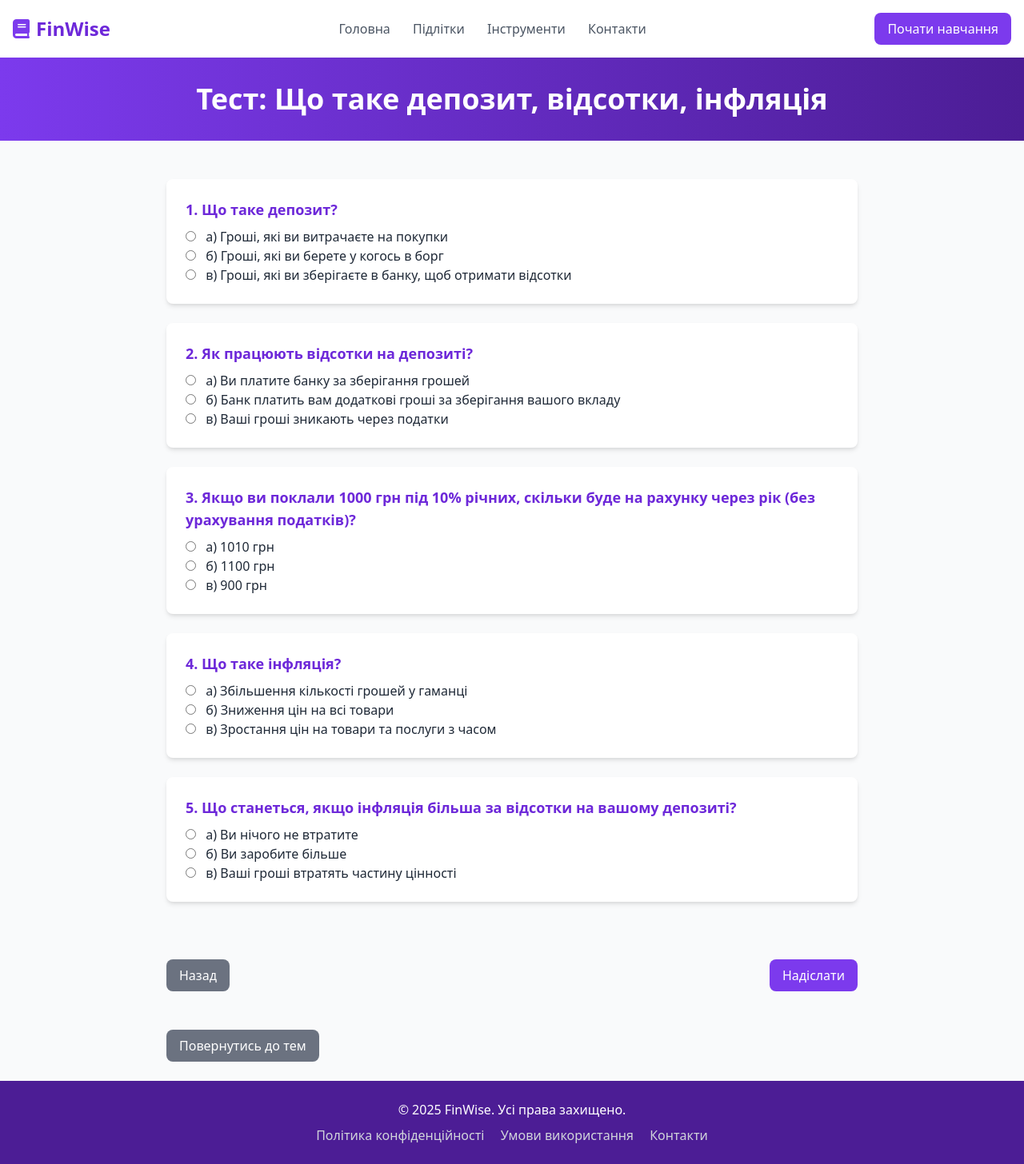
After one commit to abrykoss/FinWise, a Flask app: page /teens/courses/deposit/test in a window 1280 px wide. The commit adds this page. Shown: the whole page at 80% size. Run offline with Flask 3, Linux system fonts and the light colour scheme.

Commit message:
made function for checking tests universal and added two themes for teens

```diff
--- a/app.py
+++ b/app.py
@@ -2,13 +2,18 @@ from flask import Flask, render_template, session, redirect, url_for, request, j
 
 app = Flask(__name__)
 app.secret_key = 'your_secret_key_here'  # Додайте реальний секретний ключ
-
 
 # Головна сторінка з вибором режиму
 @app.route('/')
 def index():
     return render_template('index.html')
 
+# Словник із правильними відповідями для кожного тесту
+CORRECT_ANSWERS = {
+    'budget': {'q1': 'b', 'q2': 'b', 'q3': 'b', 'q4': 'b', 'q5': 'b'},
+    'taxes': {'q1': 'b', 'q2': 'b', 'q3': 'b', 'q4': 'b', 'q5': 'b'},
+    'deposit': {'q1': 'c', 'q2': 'b', 'q3': 'b', 'q4': 'c', 'q5': 'c'},
+}
 
 # Режим для підлітків
 @app.route('/teens')
@@ -35,7 +40,7 @@ def teens():
     # Розрахунок прогресу
     completed = session['progress']['completed_topics']
     total_topics = len(session['progress']['topics'])
-    progress_percentage = round((completed / total_topics) * 100)
+    progress_percentage = round((completed / total_topics) * 100) if total_topics > 0 else 0
     total_score = session['progress']['total_score']
 
     return render_template(
@@ -47,27 +52,35 @@ def teens():
 
 
 # Обробка результатів тесту
-@app.route('/submit-budget-test', methods=['POST'])
-def submit_budget_test():
+@app.route('/submit-test/<topic>', methods=['POST'])
+def submit_test(topic):
+    if topic not in CORRECT_ANSWERS:
+        return jsonify({'error': 'Невірна тема'}), 400
+
     data = request.json
     score = 0
-    correct_answers = {
-        'q1': 'b', 'q2': 'b', 'q3': 'b', 'q4': 'b', 'q5': 'b'
-    }
+    correct_answers = CORRECT_ANSWERS[topic]
 
     # Перевірка відповідей
     for q, answer in data.items():
         if answer == correct_answers.get(q):
             score += 2
 
-    # Оновлення прогресу
-    if not session['progress']['topics']['budget']['completed']:
+    # Якщо тест уже був пройдений, віднімаємо попередню оцінку з total_score
+    if session['progress']['topics'][topic]['completed']:
+        previous_score = session['progress']['topics'][topic]['score']
+        session['progress']['total_score'] -= previous_score
+    else:
+        # Якщо тест проходиться вперше, збільшуємо кількість завершених тем
         session['progress']['completed_topics'] += 1
-        session['progress']['total_score'] += score
-        session.modified = True
 
-    session['progress']['topics']['budget']['completed'] = True
-    session['progress']['topics']['budget']['score'] = score
+    session['progress']['topics'][topic]['completed'] = True
+    session['progress']['topics'][topic]['score'] = score
+    session['progress']['total_score'] += score
+
+    if session['progress']['total_score'] < 0:
+        session['progress']['total_score'] = 0
+
     session.modified = True
 
     return jsonify({
@@ -161,13 +174,13 @@ def teens_course_pyramid():
 def teens_budget_test():
     return render_template('teens_budget_test.html')
 
-# @app.route('/teens/courses/taxes/test')
-# def teens_course_taxes():
-#     return render_template('teens_taxes.html')
+@app.route('/teens/courses/taxes/test')
+def teens_taxes_test():
+    return render_template('teens_taxes_test.html')
 
-# @app.route('/teens/courses/deposit/test')
-# def teens_course_deposit():
-#     return render_template('teens_deposit.html')
+@app.route('/teens/courses/deposit/test')
+def teens_deposit_test():
+    return render_template('teens_deposit_test.html')
 
 # @app.route('/teens/courses/credit/test')
 # def teens_course_credit():
--- /dev/null
+++ b/templates/teens_deposit_test.html
@@ -0,0 +1,166 @@
+<!DOCTYPE html>
+<html lang="uk">
+<head>
+    <meta charset="UTF-8">
+    <meta name="viewport" content="width=device-width, initial-scale=1.0">
+    <title>FinWise - Тест: Що таке депозит, відсотки, інфляція</title>
+    <link href="https://cdn.jsdelivr.net/npm/tailwindcss@2.2.19/dist/tailwind.min.css" rel="stylesheet">
+    <link rel="stylesheet" href="https://cdnjs.cloudflare.com/ajax/libs/font-awesome/6.0.0-beta3/css/all.min.css">
+    <link rel="stylesheet" href="{{ url_for('static', filename='css/styles.css') }}">
+</head>
+<body class="bg-gray-50 text-gray-800">
+    <!-- Навігація -->
+    <nav class="bg-white shadow-md py-4">
+        <div class="max-w-7xl mx-auto px-4 flex justify-between items-center">
+            <div class="flex items-center space-x-2">
+                <i class="fas fa-book text-2xl text-purple-600"></i>
+                <h1 class="text-2xl font-bold text-purple-700">FinWise</h1>
+            </div>
+            <div class="space-x-6">
+                <a href="/" class="text-gray-600 hover:text-purple-600">Головна</a>
+                <a href="/teens" class="text-gray-600 hover:text-purple-600">Підлітки</a>
+                <a href="/tools" class="text-gray-600 hover:text-purple-600">Інструменти</a>
+                <a href="/contact" class="text-gray-600 hover:text-purple-600">Контакти</a>
+            </div>
+            <a href="/get-started" class="bg-purple-600 text-white py-2 px-4 rounded-lg hover:bg-purple-800 transition-colors">Почати навчання</a>
+        </div>
+    </nav>
+
+    <!-- Заголовок -->
+    <header class="bg-gradient-to-r from-purple-600 to-purple-900 text-white py-8 text-center">
+        <h1 class="text-3xl md:text-4xl font-bold">Тест: Що таке депозит, відсотки, інфляція</h1>
+    </header>
+
+    <!-- Форма тесту -->
+    <section class="max-w-4xl mx-auto px-4 py-12">
+        <form id="quiz-form" class="space-y-6">
+            <!-- Питання 1 -->
+            <div class="bg-white p-6 rounded-lg shadow-md">
+                <h3 class="text-lg font-semibold text-purple-700 mb-2">1. Що таке депозит?</h3>
+                <label class="block">
+                    <input type="radio" name="q1" value="a" class="mr-2"> а) Гроші, які ви витрачаєте на покупки
+                </label>
+                <label class="block">
+                    <input type="radio" name="q1" value="b" class="mr-2"> б) Гроші, які ви берете у когось в борг
+                </label>
+                <label class="block">
+                    <input type="radio" name="q1" value="c" class="mr-2"> в) Гроші, які ви зберігаєте в банку, щоб отримати відсотки
+                </label>
+            </div>
+
+            <!-- Питання 2 -->
+            <div class="bg-white p-6 rounded-lg shadow-md">
+                <h3 class="text-lg font-semibold text-purple-700 mb-2">2. Як працюють відсотки на депозиті?</h3>
+                <label class="block">
+                    <input type="radio" name="q2" value="a" class="mr-2"> а) Ви платите банку за зберігання грошей
+                </label>
+                <label class="block">
+                    <input type="radio" name="q2" value="b" class="mr-2"> б) Банк платить вам додаткові гроші за зберігання вашого вкладу
+                </label>
+                <label class="block">
+                    <input type="radio" name="q2" value="c" class="mr-2"> в) Ваші гроші зникають через податки
+                </label>
+            </div>
+
+            <!-- Питання 3 -->
+            <div class="bg-white p-6 rounded-lg shadow-md">
+                <h3 class="text-lg font-semibold text-purple-700 mb-2">3. Якщо ви поклали 1000 грн під 10% річних, скільки буде на рахунку через рік (без урахування податків)?</h3>
+                <label class="block">
+                    <input type="radio" name="q3" value="a" class="mr-2"> а) 1010 грн
+                </label>
+                <label class="block">
+                    <input type="radio" name="q3" value="b" class="mr-2"> б) 1100 грн
+                </label>
+                <label class="block">
+                    <input type="radio" name="q3" value="c" class="mr-2"> в) 900 грн
+                </label>
+            </div>
+
+            <!-- Питання 4 -->
+            <div class="bg-white p-6 rounded-lg shadow-md">
+                <h3 class="text-lg font-semibold text-purple-700 mb-2">4. Що таке інфляція?</h3>
+                <label class="block">
+                    <input type="radio" name="q4" value="a" class="mr-2"> а) Збільшення кількості грошей у гаманці
+                </label>
+                <label class="block">
+                    <input type="radio" name="q4" value="b" class="mr-2"> б) Зниження цін на всі товари
+                </label>
+                <label class="block">
+                    <input type="radio" name="q4" value="c" class="mr-2"> в) Зростання цін на товари та послуги з часом
+                </label>
+            </div>
+
+            <!-- Питання 5 -->
+            <div class="bg-white p-6 rounded-lg shadow-md">
+                <h3 class="text-lg font-semibold text-purple-700 mb-2">5. Що станеться, якщо інфляція більша за відсотки на вашому депозиті?</h3>
+                <label class="block">
+                    <input type="radio" name="q5" value="a" class="mr-2"> а) Ви нічого не втратите
+                </label>
+                <label class="block">
+                    <input type="radio" name="q5" value="b" class="mr-2"> б) Ви заробите більше
+                </label>
+                <label class="block">
+                    <input type="radio" name="q5" value="c" class="mr-2"> в) Ваші гроші втратять частину цінності
+                </label>
+            </div>
+        </form>
+    </section>
+
+    <!-- Кнопки -->
+    <section class="max-w-4xl mx-auto px-4 py-6 flex justify-between">
+        <a href="/teens/courses/deposit" class="bg-gray-500 text-white py-2 px-4 rounded-lg hover:bg-gray-700 transition-colors">Назад</a>
+        <button onclick="submitQuiz()" class="bg-purple-600 text-white py-2 px-4 rounded-lg hover:bg-purple-800 transition-colors">Надіслати</button>
+    </section>
+
+    <script>
+        function submitQuiz() {
+            const answers = {
+                q1: document.querySelector('input[name="q1"]:checked')?.value,
+                q2: document.querySelector('input[name="q2"]:checked')?.value,
+                q3: document.querySelector('input[name="q3"]:checked')?.value,
+                q4: document.querySelector('input[name="q4"]:checked')?.value,
+                q5: document.querySelector('input[name="q5"]:checked')?.value
+            };
+
+            if (Object.values(answers).some(answer => !answer)) {
+                alert('Будь ласка, дайте відповідь на всі питання!');
+                return;
+            }
+
+            fetch('/submit-test/deposit', {
+                method: 'POST',
+                headers: {'Content-Type': 'application/json'},
+                body: JSON.stringify(answers)
+            })
+            .then(response => response.json())
+            .then(data => {
+                if (data.error) {
+                    alert(data.error);
+                    return;
+                }
+                alert(`Ваш результат: ${data.score}/10 балів!`);
+                window.location.href = '/teens';
+            })
+            .catch(error => {
+                console.error('Error:', error);
+                alert('Сталася помилка при відправці результатів');
+            });
+        }
+    </script>
+
+    <!-- Повернутись до тем -->
+    <section class="max-w-4xl mx-auto px-4 py-6 flex justify-between">
+        <a href="/teens" class="bg-gray-500 text-white py-2 px-4 rounded-lg hover:bg-gray-700 transition-colors">Повернутись до тем</a>
+    </section>
+
+    <!-- Футер -->
+    <footer class="bg-purple-900 text-white text-center py-6">
+        <p>© 2025 FinWise. Усі права захищено.</p>
+        <div class="mt-2 space-x-4">
+            <a href="/privacy" class="text-gray-300 hover:text-white">Політика конфіденційності</a>
+            <a href="/terms" class="text-gray-300 hover:text-white">Умови використання</a>
+            <a href="/contact" class="text-gray-300 hover:text-white">Контакти</a>
+        </div>
+    </footer>
+</body>
+</html>
```
Also changed, not shown: templates/teens.html (+9 -9 lines), templates/teens_budget_test.html (+14 -13 lines), templates/teens_courses.html (deleted, +0 -12 lines), templates/teens_deposit.html (+75 -0 lines), templates/teens_taxes.html (+83 -0 lines), templates/teens_taxes_test.html (added, +166 -0 lines).
